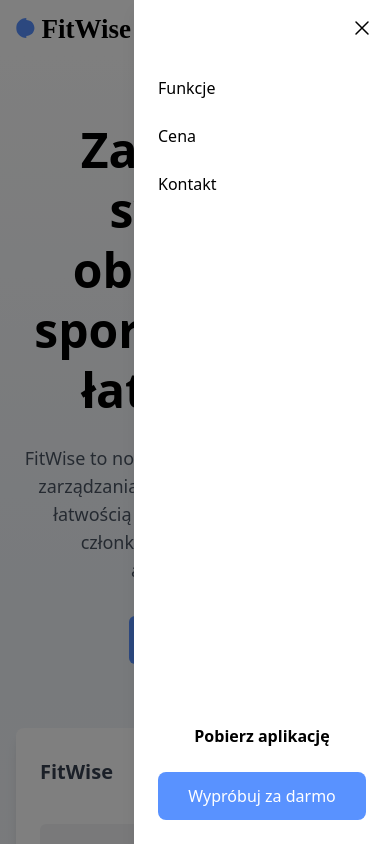
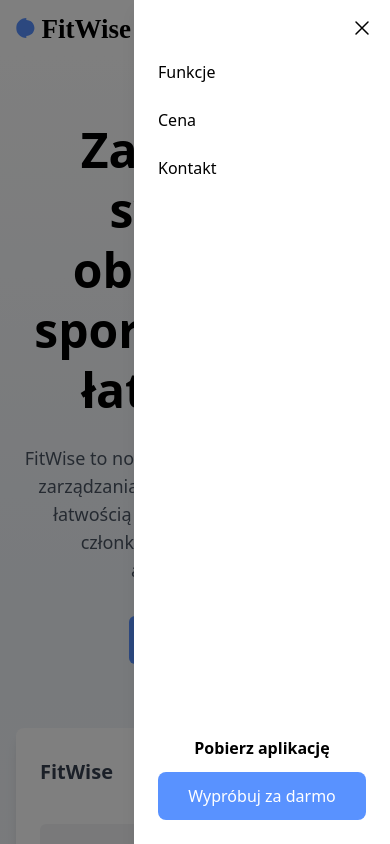
Before and after one commit to PatZdz/fitwise_landing, a Next.js app: page / in a window 390 px wide. Both pictures are taken after a click on the button 362 px from the left and 28 px from the top of the page. Shown: the top 844 px of the page. Built offline with nearby package versions, Linux system fonts and the light colour scheme.

Commit message:
fixed buttons in drawer menu

```diff
--- a/src/app/components/Navbar.tsx
+++ b/src/app/components/Navbar.tsx
@@ -54,31 +54,31 @@ export default function Navbar() {
           className={`fixed top-0 right-0 h-screen w-64 bg-white shadow-lg
             transform transition-transform duration-300 ease-in-out md:hidden
             ${isDrawerOpen ? 'translate-x-0' : 'translate-x-full'}
-            z-40 overflow-y-auto`}
+            z-40 overflow-y-auto flex flex-col`}
         >
-          {/* Zmniejszony padding top, żeby CTA nie zjeżdżało za nisko */}
-          <div className="flex flex-col min-h-screen pt-16 pb-6">
-            <ul className="flex-1">
+          {/* Trochę mniejszy padding u góry */}
+          <div className="pt-12 px-6 flex-1">
+            <ul>
               <li>
-                <a href="#features" className="block px-6 py-3 hover:bg-gray-50">
+                <a href="#features" className="block py-3 hover:bg-gray-50">
                   Funkcje
                 </a>
               </li>
               <li>
-                <a href="#pricing" className="block px-6 py-3 hover:bg-gray-50">
+                <a href="#pricing" className="block py-3 hover:bg-gray-50">
                   Cena
                 </a>
               </li>
               <li>
-                <a href="#contact" className="block px-6 py-3 hover:bg-gray-50">
+                <a href="#contact" className="block py-3 hover:bg-gray-50">
                   Kontakt
                 </a>
               </li>
-              {/* Usuwamy li z "Pobierz aplikację" z listy */}
             </ul>
+          </div>
 
-            {/* CTA w dolnej części drawer */}
-            <div className="px-6 flex flex-col gap-3">
+          {/* CTA na samym dole drawer, niewielki padding dolny */}
+          <div className="px-6 pb-6">
             <a href="#" className="block text-center py-3 font-semibold">
               Pobierz aplikację
             </a>
@@ -87,12 +87,11 @@ export default function Navbar() {
             </a>
           </div>
         </div>
-        </div>
 
         {/* Overlay */}
         {isDrawerOpen && (
           <div
-            className="fixed top-0 left-0 w-screen h-screen bg-black bg-opacity-50 z-30 md:hidden"
+            className="fixed inset-0 bg-black bg-opacity-50 z-30 md:hidden"
             onClick={() => setIsDrawerOpen(false)}
           />
         )}
```
Lines whose indentation alone changed are shown as unchanged.
